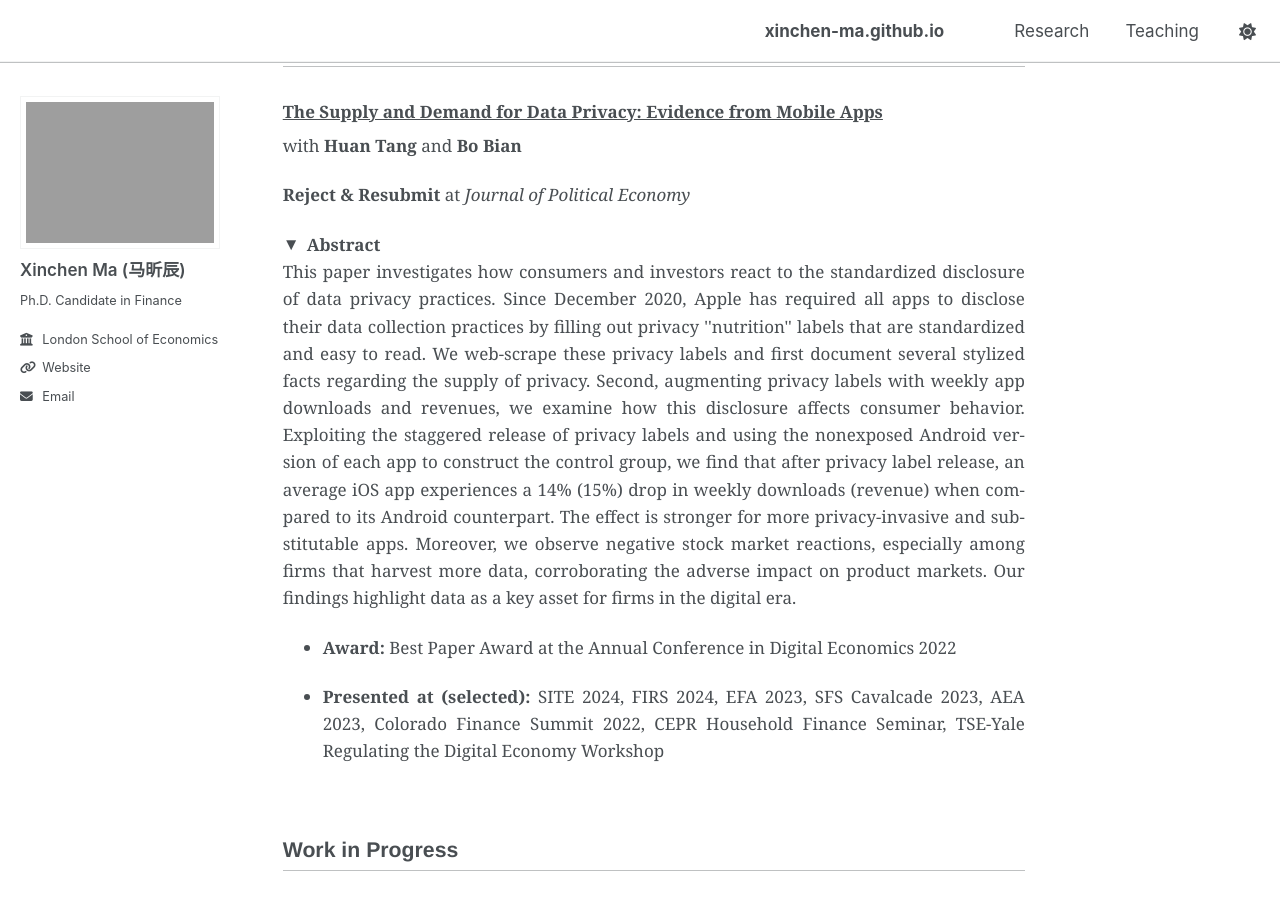
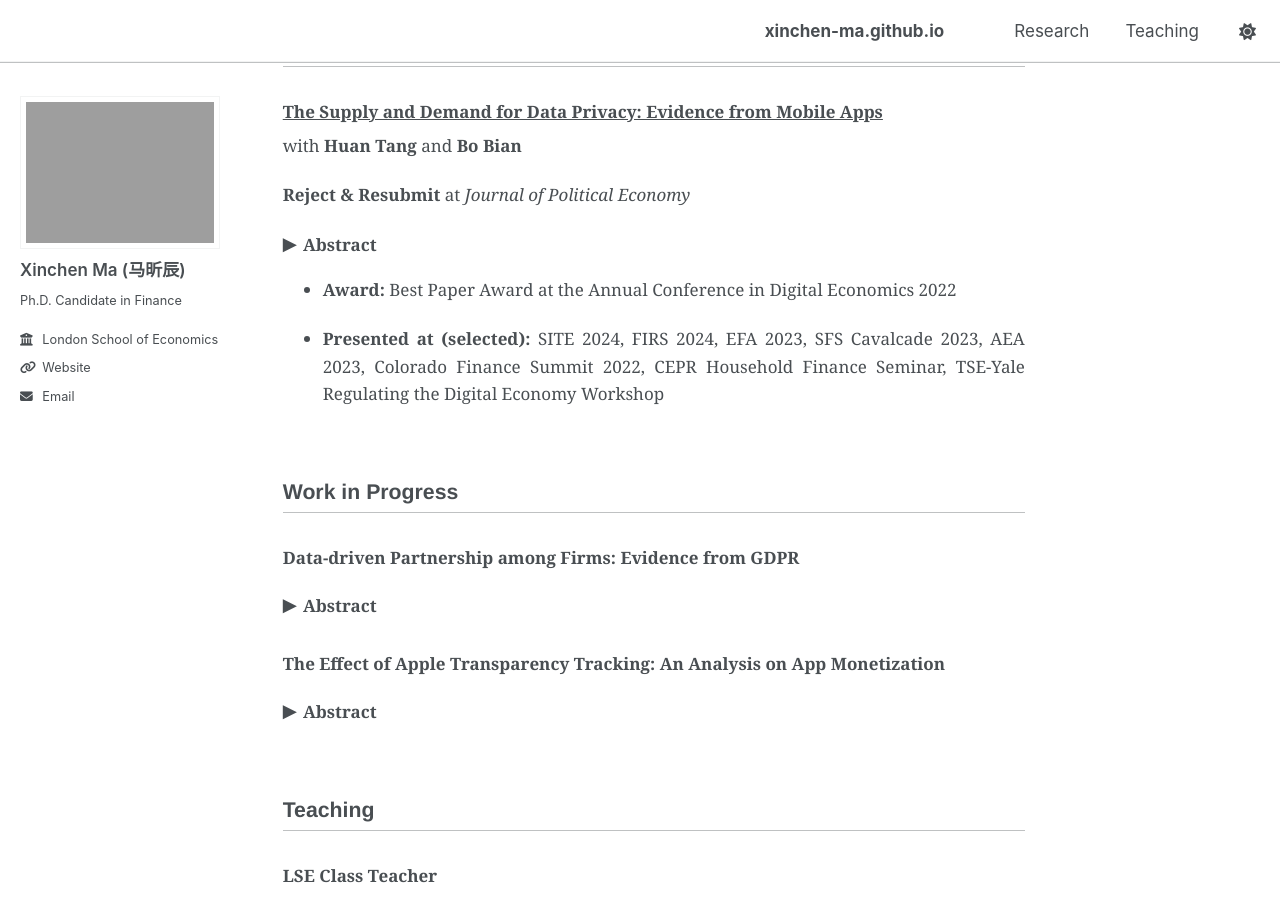
Before and after one commit to xinchen-ma/xinchen-ma.github.io, a Jekyll site: the page built from index.md, in a window 1280 px wide and 900 px high, scrolled down 1040 px. Built offline with Jekyll 4.4.1, drawn with Linux system fonts in a browser that asks for light colours; a script that is not in the unit is left out.

Commit message:
Update index.md

```diff
--- a/index.md
+++ b/index.md
@@ -35,7 +35,7 @@ with **[Huan Tang](https://huan-tang.com/)** and **[Bo Bian](https://www.bo-bian
 
 **Reject & Resubmit** at _Journal of Political Economy_
 
-<details class="abstract" open>
+<details class="abstract" >
   <summary>Abstract</summary>
   <p>This paper investigates how consumers and investors react to the standardized disclosure of data privacy practices. Since December 2020, Apple has required all apps to disclose their data collection practices by filling out privacy ''nutrition'' labels that are standardized and easy to read. We web-scrape these privacy labels and first document several stylized facts regarding the supply of privacy. Second, augmenting privacy labels with weekly app downloads and revenues, we examine how this disclosure affects consumer behavior. Exploiting the staggered release of privacy labels and using the nonexposed Android version of each app to construct the control group, we find that after privacy label release, an average iOS app experiences a 14% (15%) drop in weekly downloads (revenue) when compared to its Android counterpart. The effect is stronger for more privacy-invasive and substitutable apps. Moreover, we observe negative stock market reactions, especially among firms that harvest more data, corroborating the adverse impact on product markets. Our findings highlight data as a key asset for firms in the digital era. </p>
 </details>
```
